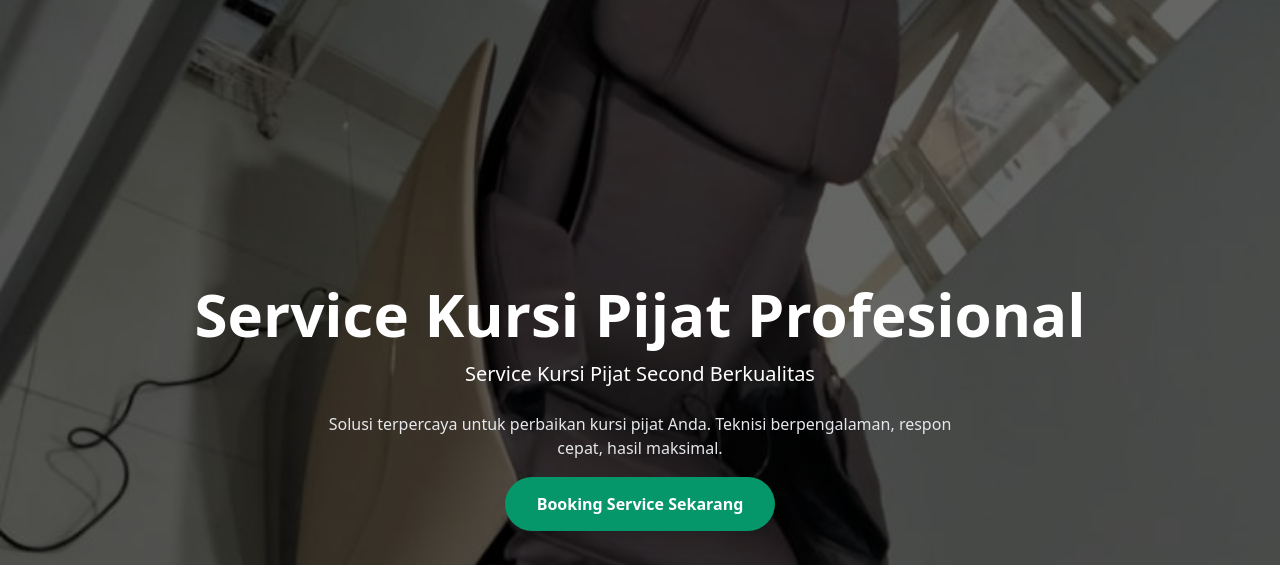
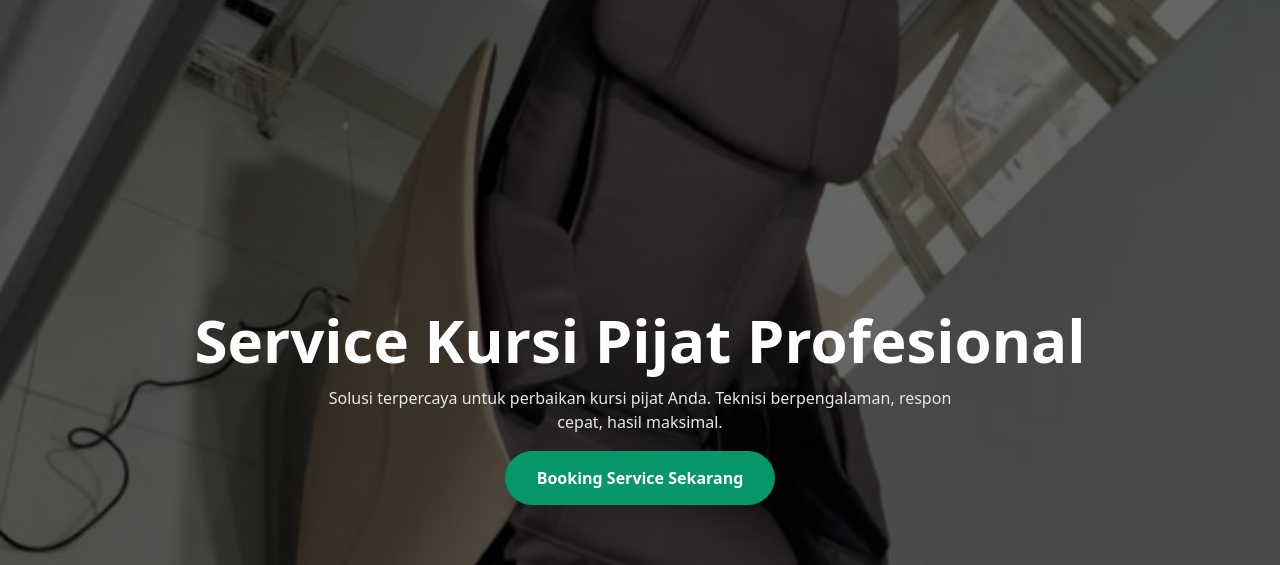
Before and after one commit to KUBISASERVIS/Servis-Kursi-Pijat, a plain HTML site: page index.html in a window 1280 px wide. Shown: the top 565 px of the page. Drawn offline with nearby package versions, Linux system fonts and the light colour scheme.

```diff
--- a/index.html
+++ b/index.html
@@ -23,7 +23,6 @@
   <div class="absolute inset-0 bg-black/60"></div>
   <div class="relative z-10 text-center text-white px-6" data-aos="fade-up">
     <h1 class="text-4xl md:text-6xl font-bold mb-4">Service Kursi Pijat Profesional</h1>
-    <p class="text-xl mb-6">Service Kursi Pijat Second Berkualitas</p>
     <p class="max-w-2xl mx-auto mb-8 text-gray-200">Solusi terpercaya untuk perbaikan kursi pijat Anda. Teknisi berpengalaman, respon cepat, hasil maksimal.</p>
     <a href="#booking" class="bg-emerald-600 hover:bg-emerald-700 px-8 py-4 rounded-full font-semibold shadow-xl">Booking Service Sekarang</a>
   </div>
```
